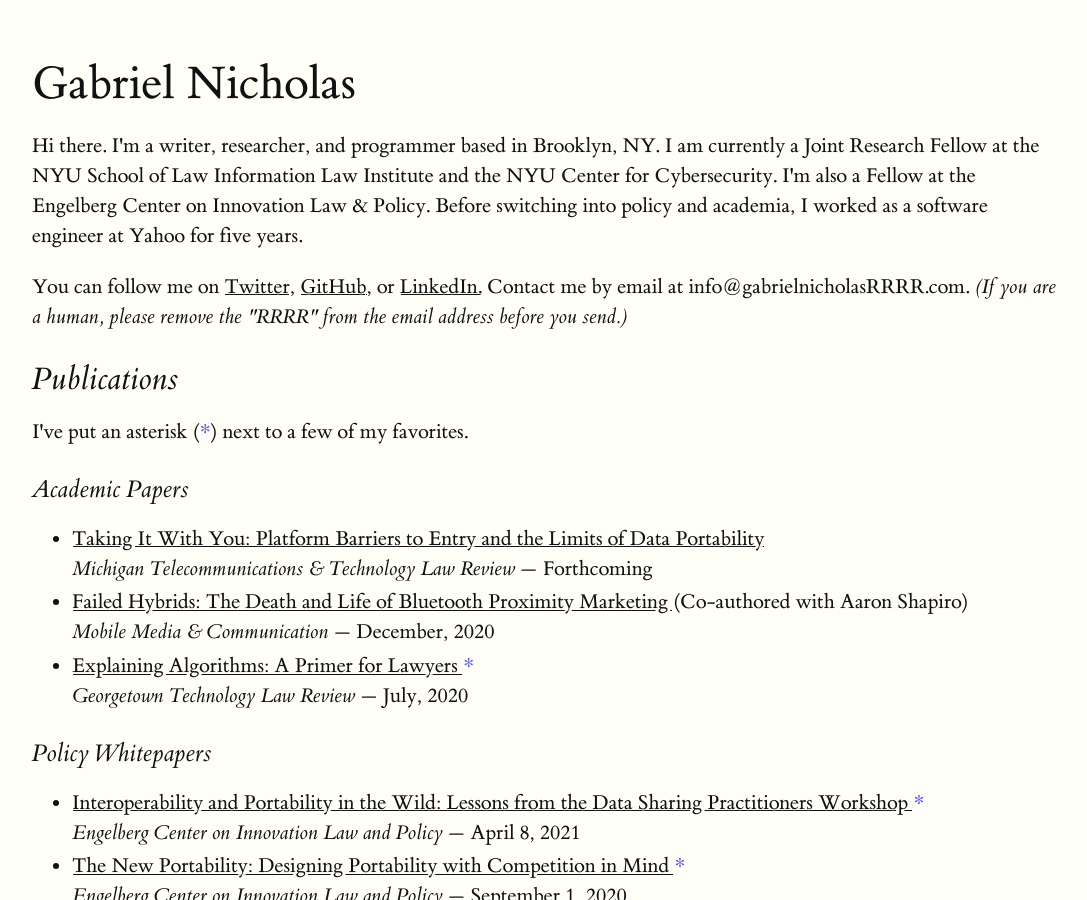
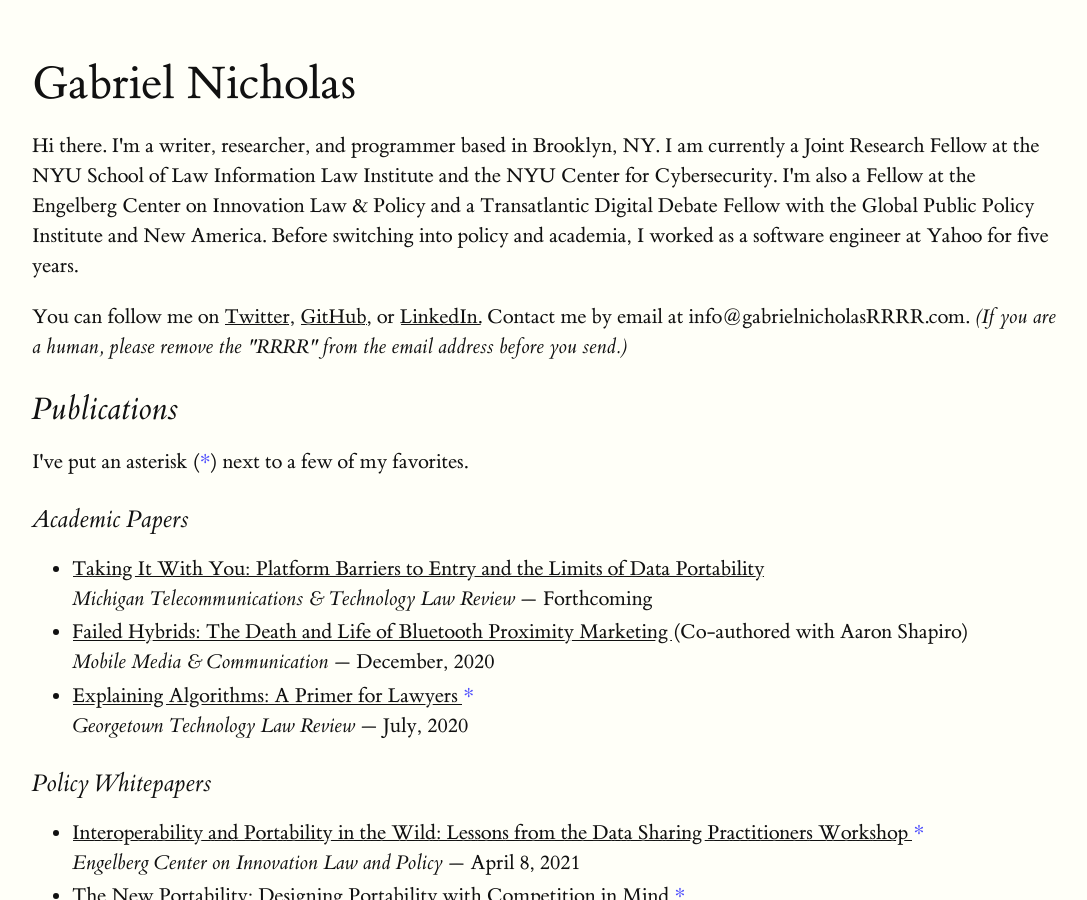
Before and after one commit to gajeam/gajeam.github.io, a Jekyll site: the page built from index.html, in a window 1280 px wide and 900 px high. Shown: the whole window, without its empty margins (96-1183 px from the left). Built offline with Jekyll 4.4.1, drawn with Linux system fonts in a browser that asks for light colours.

Commit message:
Added TDD

```diff
--- a/index.html
+++ b/index.html
@@ -6,7 +6,7 @@ fave: <span class="fave">*</span>
 
 ---
 <h1>{{ page.title }}</h1>
-<p>Hi there. I'm a writer, researcher, and programmer based in Brooklyn, NY. I am currently a Joint Research Fellow at the NYU School of Law Information Law Institute and the NYU Center for Cybersecurity. I'm also a Fellow at the Engelberg Center on Innovation Law & Policy. Before switching into policy and academia, I worked as a software engineer at Yahoo for five years.</p>
+<p>Hi there. I'm a writer, researcher, and programmer based in Brooklyn, NY. I am currently a Joint Research Fellow at the NYU School of Law Information Law Institute and the NYU Center for Cybersecurity. I'm also a Fellow at the Engelberg Center on Innovation Law & Policy and a Transatlantic Digital Debate Fellow with the Global Public Policy Institute and New America. Before switching into policy and academia, I worked as a software engineer at Yahoo for five years.</p>
 <p> You can follow me on <a href = {{ site.data.contact.twitter }}>Twitter</a>, <a href = {{ site.data.contact.github }}> GitHub</a>, or <a href = {{ site.data.contact.linkedin}} >LinkedIn.</a> Contact me by email at {{site.data.contact.email}}. <i>(If you are a human, please remove the "RRRR" from the email address before you send.)</i>
 </p>
 <h2>Publications</h2>
```
